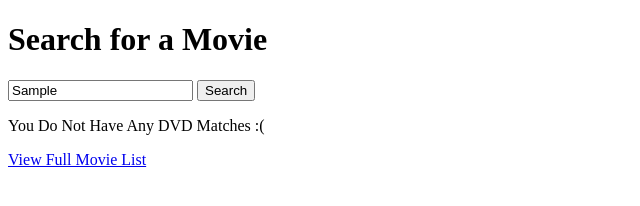
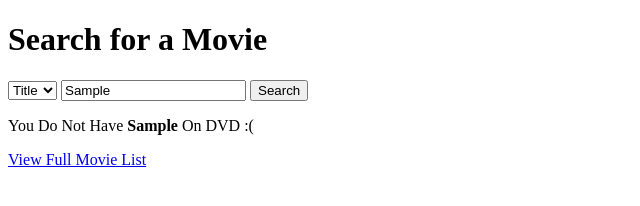
Before and after one commit to auwright/movie-directory, a plain HTML site: page index.html in a window 1280 px wide. Both pictures are taken after typing "Sample" into the empty fields and a click on the button "Search". Shown: the whole page, without its empty margins (0-640 px from the left). Drawn offline with Linux system fonts and the light colour scheme.

Commit message:
added title or year drop down

```diff
--- a/index.html
+++ b/index.html
@@ -6,6 +6,10 @@
 </head>
 <body>
   <h1>Search for a Movie</h1>
+  <select id="search-type">
+  <option value="title">Title</option>
+  <option value="year">Year</option>
+  </select>
   <input type="text" id="search-input" placeholder="Enter movie title">
   <button onclick="searchMovie()">Search</button>
   <div id="result"></div>
@@ -143,19 +147,25 @@
 
   function searchMovie() {
     const input = document.getElementById("search-input").value.trim().toLowerCase();
+    const searchType = document.getElementById("search-type").value;
     const resultDiv = document.getElementById("result");
     resultDiv.innerHTML = "";
 
     let found = false;
-      for (const title of Object.keys(movies)) {
-      if (title.toLowerCase().includes(input)) {
+
+    for (const [title, year] of Object.entries(movies)) {
+      if (
+        (searchType === "title" && title.toLowerCase().includes(input)) ||
+        (searchType === "year" && year.toString() === input)
+      ) {
         resultDiv.innerHTML += `<p>You Have <strong>${title}</strong> On DVD :)</p>`;
         found = true;
       }
     }
 
     if (!found) {
-        resultDiv.innerHTML = `<p>You Do Not Have Any DVD Matches :(</p>`;
+      const formattedInput = input.charAt(0).toUpperCase() + input.slice(1);
+      resultDiv.innerHTML = `<p>You Do Not Have <strong>${formattedInput}</strong> On DVD :(</p>`;
     }
   }
   </script>
```
Lines whose indentation alone changed are shown as unchanged.
